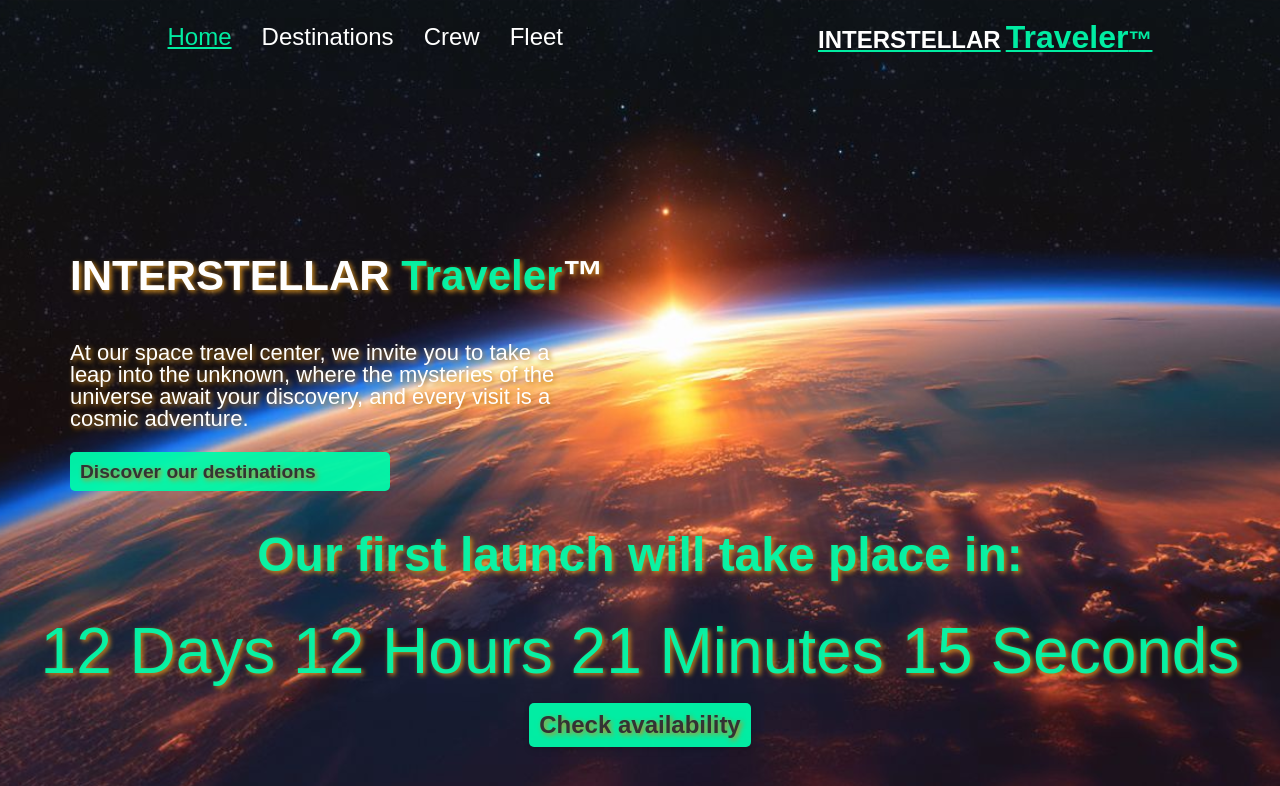
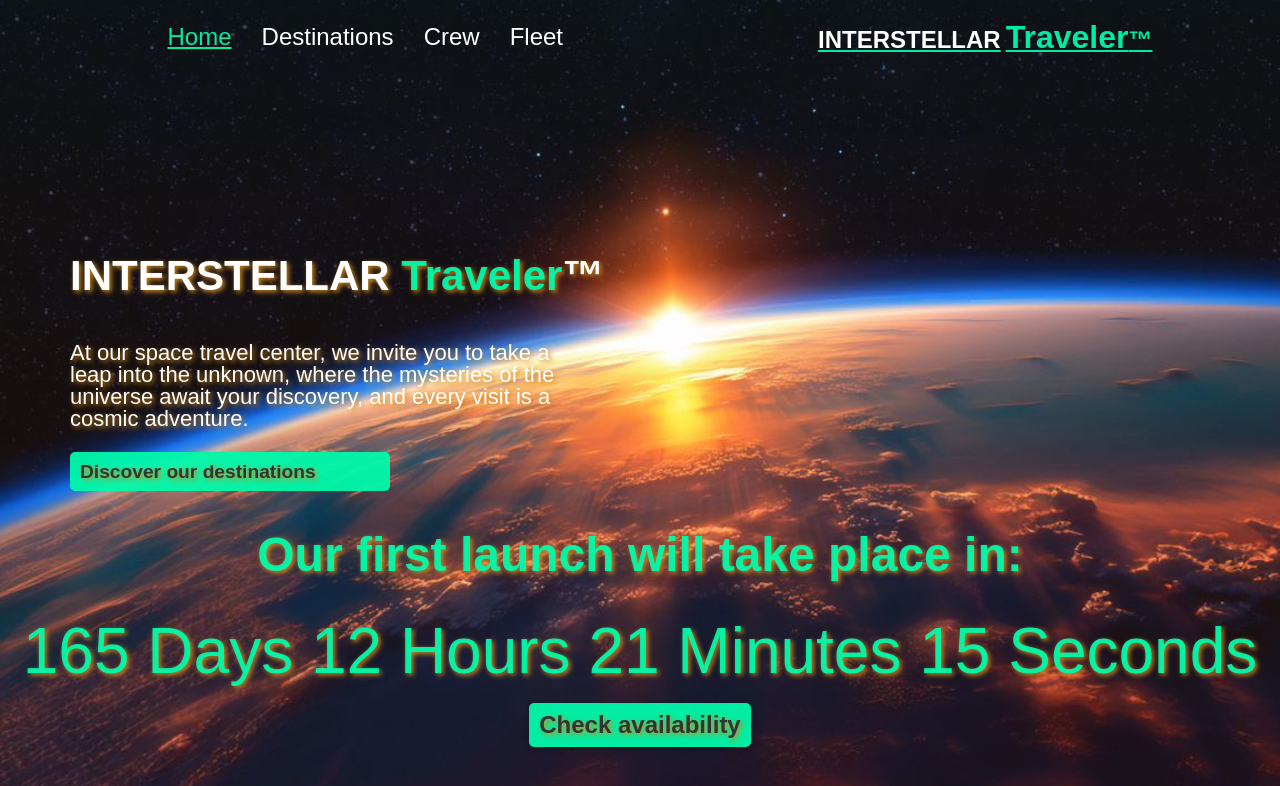
Before and after one commit to penkalDev/clientInterstellar, a React (Vite) app: page / in a window 1280 px wide. Shown: the top 786 px of the page. Built offline with nearby package versions, Linux system fonts and the light colour scheme; a web font is replaced by a local one.

Commit message:
Timer date changed

```diff
--- a/src/components/Timer/Timer.jsx
+++ b/src/components/Timer/Timer.jsx
@@ -3,7 +3,7 @@ import styles from "../Timer/Timer.module.css";
 import { Link } from "react-router-dom";
 
 const CountdownClock = () => {
-  const targetDate = new Date("2024-03-26T23:59:59").getTime();
+  const targetDate = new Date("2024-08-26T23:59:59").getTime();
   const [timeRemaining, setTimeRemaining] = useState({
     days: 0,
     hours: 0,
```
